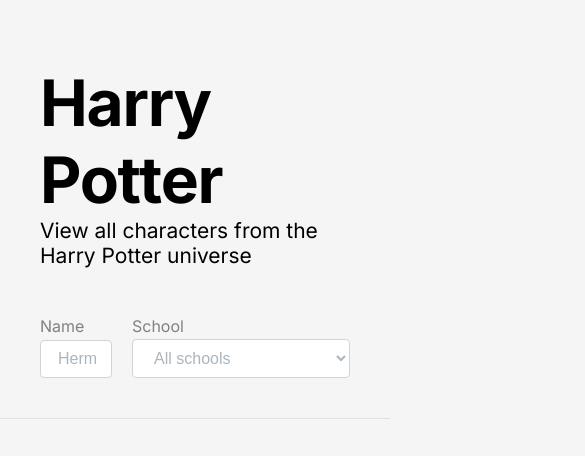
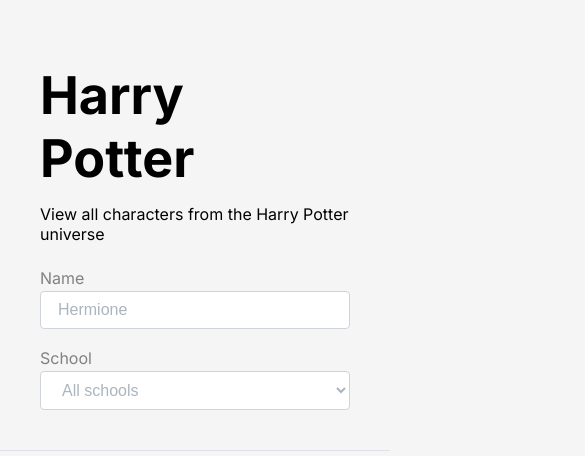
Before and after one commit to frontenders-game/harry-potter, a plain HTML site: page index.html in a window 390 px wide. Shown: the top 456 px of the page, 585 px wide, since content can reach past the window. Drawn offline with Linux system fonts and the light colour scheme.

Commit message:
add adaptive layout for mobile phones

```diff
--- a/css/main.css
+++ b/css/main.css
@@ -8,7 +8,7 @@
 
 body {
     min-height: 100vh;
-  background-color:  #F5F5F5;
+    background-color: #f5f5f5;
     font-family: Inter, sans-serif;
     font-style: normal;
     font-weight: 400;
@@ -26,7 +26,7 @@
 /* Header and search */
 header {
     padding-top: 24px;
-  border-bottom: 1px solid #DEE2E6;
+    border-bottom: 1px solid #dee2e6;
 }
 
 .header__title {
@@ -55,10 +55,12 @@
     justify-content: space-between;
     gap: 3px;
 }
-.search__name{
+
+.search__name {
     flex-grow: 1;
 }
-.search__label{
+
+.search__label {
     font-size: 16px;
     color: #818182;
 }
@@ -67,28 +69,26 @@
 .search__house-selector {
     width: 100%;
     background: #ffffff;
-  color: #ABB5BE;
+    color: #abb5be;
     font-size: 16px;
-  border: 1px solid #CED4DA;
+    border: 1px solid #ced4da;
     border-radius: 4px;
     padding: 9px 0 9px 17px;
     cursor: url("../images/wand.png"), pointer;
 }
 
 
-.search__name-input{
+.search__name-input {
     padding-right: 15px;
 }
 
-.search__house-selector{
+.search__house-selector {
     width: 218px;
-  outline: none;
 }
 
 
-.search__name-input::placeholder
-{
-  color: #ABB5BE;
+.search__name-input::placeholder {
+    color: #abb5be;
 }
 
 .search__name-input:focus,
@@ -96,7 +96,6 @@
     outline: none;
 }
 
-/* Main emoji block */
 .main-wrapper {
     display: grid;
     grid-template-columns: repeat(2, 1fr);
@@ -105,7 +104,7 @@
 
 .character-wrapper {
     background-color: #ffffff;
-  border: 1px solid #DEE2E6;
+    border: 1px solid #dee2e6;
     border-radius: 4px;
     width: 334px;
     height: 100%;
@@ -127,7 +126,7 @@
 }
 
 
-.character-text-wrapper{
+.character-text-wrapper {
     display: flex;
     flex-direction: column;
     text-align: start;
@@ -139,3 +138,34 @@
     font-size: 20px;
     font-weight: 800;
 }
+
+
+@media (max-width: 767px) {
+    .main-wrapper {
+        display: flex;
+        flex-direction: column;
+        align-items: center;
+    }
+
+    .header__title {
+      font-size: 52px;
+      letter-spacing: unset;
+      margin-bottom: 14px;
+    }
+
+    .header__subtitle {
+      font-size: 16px;
+      margin-bottom: 24px;
+    }
+
+    .search-wrapper {
+        display: flex;
+        flex-direction: column;
+        justify-content: space-between;
+        gap: 19px;
+    }
+
+    .search__house-selector {
+        width: 100%;
+    }
+}
```
Lines whose indentation alone changed are shown as unchanged.
